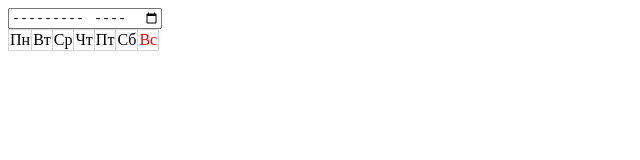
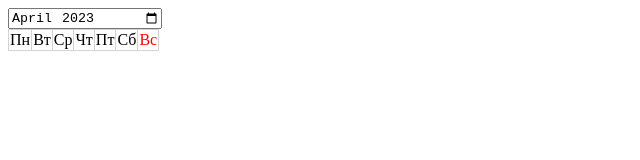
Before and after one commit to AlexIgn88/calendar-next.js, a Next.js app: page / in a window 1280 px wide. Shown: the top 160 px of the page, without its empty margins (0-640 px from the left). Built offline with nearby package versions, Linux system fonts and the light colour scheme.

Commit message:
Создан компонент Calendar.js Из index.js перенес код в Calendar.js 	new file:   components/Calendar.js 	modified:   pages/index.js

```diff
--- /dev/null
+++ b/components/Calendar.js
@@ -0,0 +1,43 @@
+import { useState } from 'react'
+
+function Calendar() {
+    const
+        today = new Date();
+    //     monthInput = document.getElementById('month-input'),
+    //     table = document.querySelector('table.table-for-calendar'),
+
+    const
+        [inputValue, setInputValue] = useState([today.getFullYear(), String(today.getMonth() + 1).padStart(2, '0')].join('-'));
+
+    const [year, month] = inputValue.split('-');
+
+
+    console.log('inputValue ', inputValue);
+    console.log('inputValue.split ', inputValue.split('-'));
+    console.log('[year, month] =  ', year, month);
+
+    return <div className="calendar">
+        <input
+            id='month-input'
+            type="month"
+            value={inputValue}
+            onChange={evt => setInputValue(evt.target.value)}
+        />
+        <table className="table-for-calendar">
+            <thead>
+                <tr>
+                    <td>Пн</td>
+                    <td>Вт</td>
+                    <td>Ср</td>
+                    <td>Чт</td>
+                    <td>Пт</td>
+                    <td>Сб</td>
+                    <td>Вс</td>
+                </tr>
+            </thead>
+            <tbody></tbody>
+        </table>
+    </div>
+}
+
+export default Calendar
--- a/pages/index.js
+++ b/pages/index.js
@@ -1,22 +1,7 @@
-function Calendar() {
+import Calendar from '../components/Calendar'
 
-    return <div className="calendar">
-        <input id='month-input' type="month" />
-        <table className="table-for-calendar">
-            <thead>
-                <tr>
-                    <td>Пн</td>
-                    <td>Вт</td>
-                    <td>Ср</td>
-                    <td>Чт</td>
-                    <td>Пт</td>
-                    <td>Сб</td>
-                    <td>Вс</td>
-                </tr>
-            </thead>
-            <tbody></tbody>
-        </table>
-    </div>
+function App() {
+    return <Calendar />
 }
 
-export default Calendar;
+export default App
```
